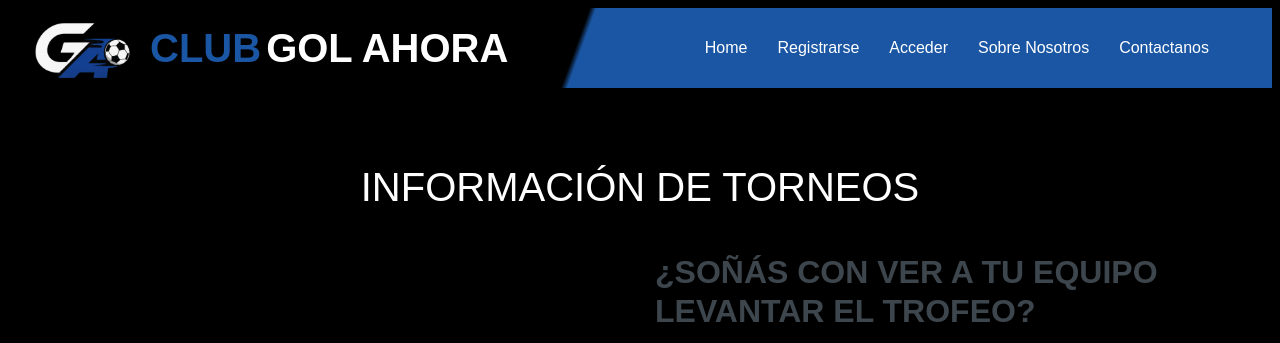
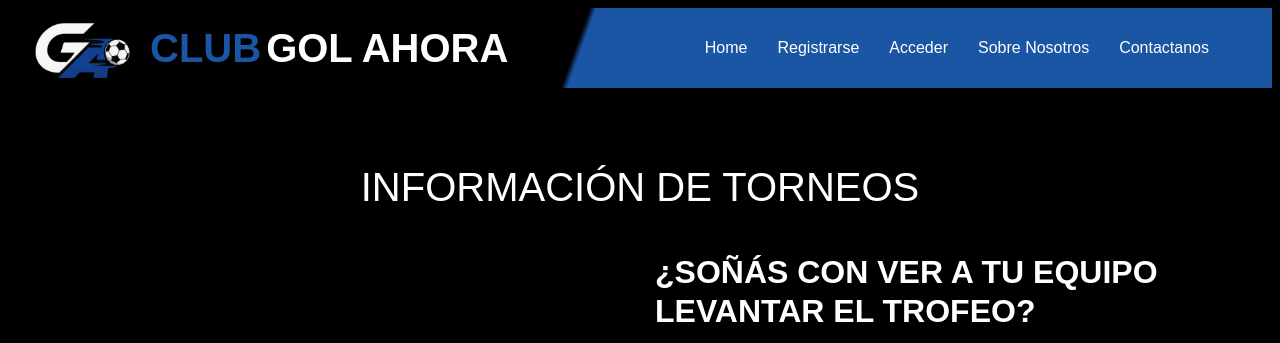
Before and after one commit to Atreesin/GolAhora-proyecto-IS, a website: page app/public/testPiu/Torneos.html in a window 1280 px wide. Shown: the top 343 px of the page. Drawn offline with nearby package versions, Linux system fonts and the light colour scheme; files whose address does not match are found by name.

Commit message:
Replace Torneos.html with updated content

```diff
--- a/app/public/testPiu/Torneos.html
+++ b/app/public/testPiu/Torneos.html
@@ -77,7 +77,7 @@
                 <img src="img/messi-torneo.webp" alt="Equipo festejando torneo" class="w-100 img-torneo-principal">
             </div>
             <div class="col-md-6">
-                <h2 class="text-uppercase mb-3">¿Soñás con ver a tu equipo levantar el trofeo?</h2>
+                <h2 class="text-uppercase mb-3 text-white">¿Soñás con ver a tu equipo levantar el trofeo?</h2>
                 <p class="mb-4 text-center">En Club Gol Ahora ese sueño tiene cancha, fecha y rival. Solo falta tu equipo.</p>
                 <p class="mb-5 text-center">En Club Gol Ahora organizamos torneos para todas las categorías durante todo el año.
                 Competí con tu equipo, disfrutá del fútbol y luchá por el trofeo en nuestras canchas.</p>
```
